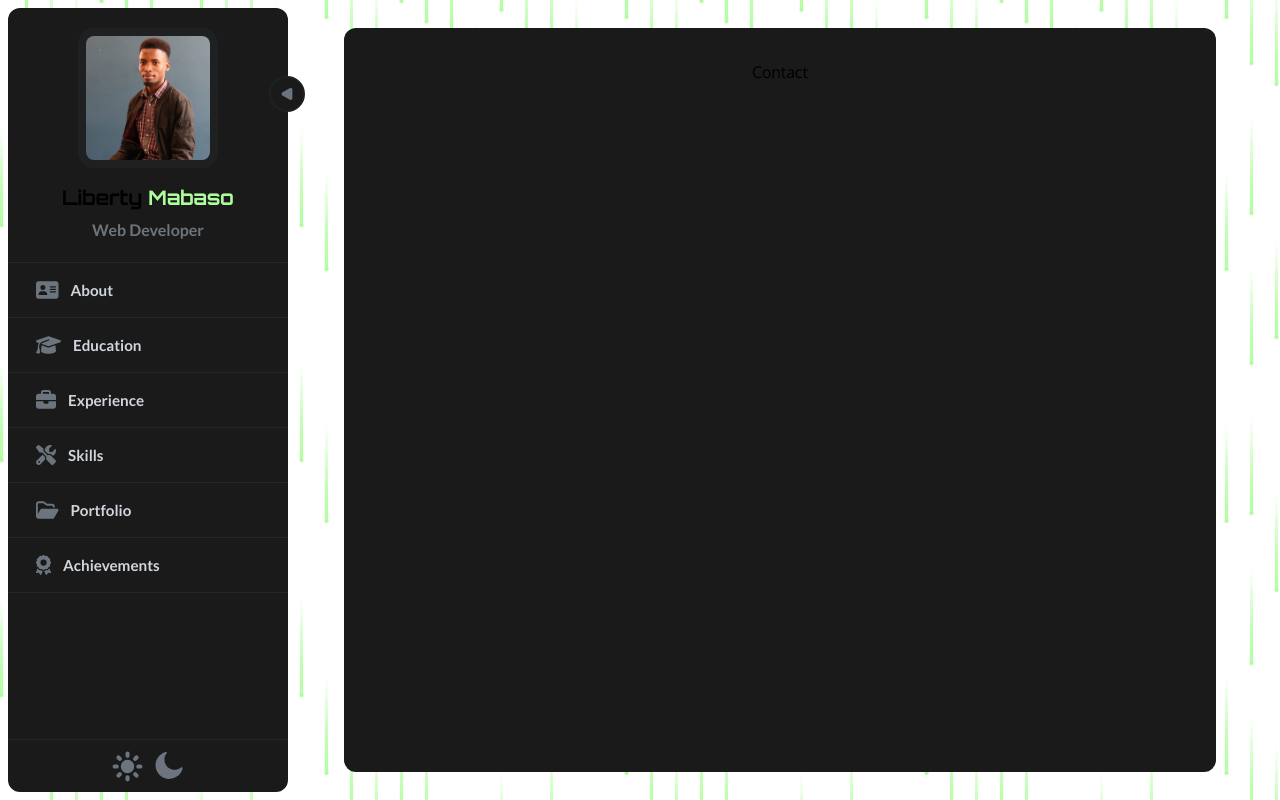
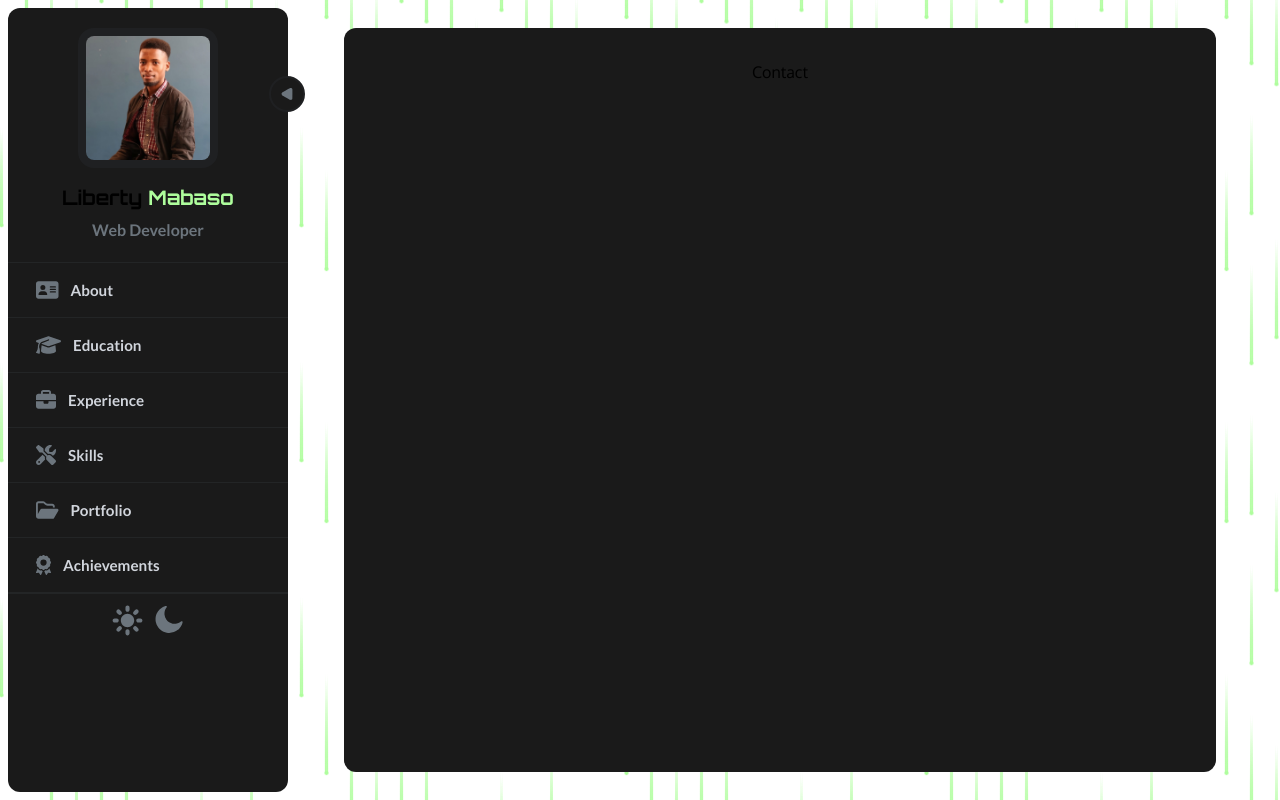
Before and after one commit to lmabaso/myprofile, a React (Vite) app: page /myprofile/Contact in a window 1280 px wide. Built offline with nearby package versions, Linux system fonts and the light colour scheme; the HTML template or start-up script is replaced by a standard one.

Commit message:
Made the links have a scroll when the hight is small enough

```diff
--- a/src/components/icons/AIIcon.jsx
+++ b/src/components/icons/AIIcon.jsx
@@ -63,7 +63,7 @@ const AIIcon = ({ className }) => {
   )
 }
 
-AIIcon.PropTypes = {
+AIIcon.propTypes = {
   className: PropTypes.string
 };
 
--- a/src/components/icons/BookIcon.jsx
+++ b/src/components/icons/BookIcon.jsx
@@ -11,7 +11,7 @@ const BookIcon =  ({ className }) => {
   )
 }
 
-BookIcon.PropTypes = {
+BookIcon.propTypes = {
   className: PropTypes.string
 };
 
--- a/src/components/navbar/NavBarSection.jsx
+++ b/src/components/navbar/NavBarSection.jsx
@@ -15,9 +15,15 @@ const NavBarSection = () => {
                 `}>
       <ToggleSidebar setToggleSidebar={setToggleSidebar} />
       <NavHeader toggleSidebar={toggleSidebar} />
-      <NavLinks toggleSidebar={toggleSidebar} />
+      <div className='overflow-y-auto [&::-webkit-scrollbar]:w-1
+                    [&::-webkit-scrollbar-track]:bg-[#111111]
+                    [&::-webkit-scrollbar-thumb]:bg-[#32343a]
+                    dark:[&::-webkit-scrollbar-track]:bg-neutral-700
+                    dark:[&::-webkit-scrollbar-thumb]:bg-neutral-500'>
+        <NavLinks toggleSidebar={toggleSidebar} />
+      </div>
       <footer
-        className='flex flex-row justify-center items-center py-2 gap-1.5 border-t border-[#232526]'>
+        className='sticky border-0 flex flex-row justify-center items-center py-2 gap-1.5 border-t border-[#232526] z-10'>
         <ThemeButton />
       </footer>
     </div>
--- a/src/components/navbar/NavLinks.jsx
+++ b/src/components/navbar/NavLinks.jsx
@@ -15,14 +15,14 @@ const navLinks = [
 
 const NavLinks = ({toggleSidebar}) => {
   return (
-    <div className='w-full h-full flex flex-col '>
+    <div className='w-full h-full flex flex-col'>
       {navLinks.map((option) => (
         option.status === "active" && (
           <NavLink
             key={option.id}
             to={option.path}
             className={({ isActive }) =>
-              `cursor-pointer px-4 h-[55px] border-b border-[#232526] flex items-center
+              `cursor-pointer px-4 h-[55px] min-h-[55px] border-b border-[#232526] flex items-center
               ${isActive ?
                 'bg-[#2a2b2d] fill-[#a7ff93] text-[#a7ff93] border-r-4 border-r-[#a7ff93]' :
                 'text-gray-300 fill-[#6c757d] hover:text-[#a7ff93] hover:fill-[#a7ff93]'
--- a/src/pages/About.jsx
+++ b/src/pages/About.jsx
@@ -21,7 +21,7 @@ const Content = () => {
         <div
           className='mb-2 text-2xl gap-1.5 text-center
                     items-center flex flex-row justify-center'>
-          <IconContainer name='CodeSandox' className='h-6 w-6' />
+          <IconContainer name='CodeSandox' className='h-6 w-6'/>
           <span className=''>Hello...</span>
         </div>
         <h3 className='text-white text-4xl'>
```
